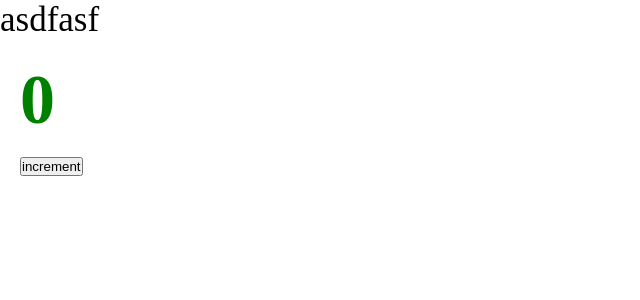
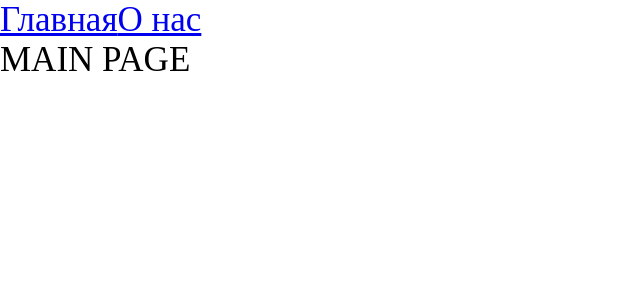
Before and after one commit to ArtemKuznetzov/Advanced-frontend-features, a React app: page / in a window 1280 px wide. Shown: the top 300 px of the page, without its empty margins (0-640 px from the left). Built offline with nearby package versions, Linux system fonts and the light colour scheme.

Commit message:
1.6 add Router, add lazy components

```diff
--- a/src/App.tsx
+++ b/src/App.tsx
@@ -1,12 +1,22 @@
-import React from 'react';
+import React, {Suspense} from 'react';
 import Counter from "./components/Counter";
 import './index.scss'
+import {Routes, Route, Link} from 'react-router-dom'
+import AboutPage from "./pages/AboutPage/AboutPage";
+import MainPage from "./pages/MainPage/MainPage";
+import {AboutPageAsync} from "./pages/AboutPage/AboutPage.async";
+import {MainPageAsync} from "./pages/MainPage/MainPage.async";
 
 const App = () => {
     return (
         <div className='app'>
-            asdfasf
-            <Counter />
+            <Link to={'/'}>Главная</Link>
+            <Link to={'/about'}>О нас</Link>
+            <Suspense fallback={<div>Loading...</div>}>
+                <Routes>
+                    <Route path={'/about'} element={<AboutPageAsync />} /><Route path={'/'} element={<MainPageAsync />}/>
+                </Routes>
+            </Suspense>
         </div>
     );
 };
--- a/src/index.tsx
+++ b/src/index.tsx
@@ -2,8 +2,11 @@ import {someFn} from "./test";
 import {render} from "react-dom";
 import Counter from "./components/Counter";
 import App from "./App";
+import {BrowserRouter} from "react-router-dom";
 
 render(
-    <div><App /></div>,
+    <BrowserRouter>
+            <App />
+    </BrowserRouter>,
     document.getElementById('root')
 )
--- /dev/null
+++ b/src/pages/AboutPage/AboutPage.async.tsx
@@ -0,0 +1,3 @@
+import {lazy} from "react";
+
+export const AboutPageAsync = lazy(() => import('./AboutPage'))
--- /dev/null
+++ b/src/pages/AboutPage/AboutPage.tsx
@@ -0,0 +1,11 @@
+import React from 'react';
+
+const AboutPage = () => {
+    return (
+        <div>
+            ABOUT PAGE
+        </div>
+    );
+};
+
+export default AboutPage;
--- /dev/null
+++ b/src/pages/MainPage/MainPage.async.tsx
@@ -0,0 +1,3 @@
+import {lazy} from "react";
+
+export const MainPageAsync = lazy(() => import('./MainPage'))
--- /dev/null
+++ b/src/pages/MainPage/MainPage.tsx
@@ -0,0 +1,11 @@
+import React from 'react';
+
+const MainPage = () => {
+    return (
+        <div>
+            MAIN PAGE
+        </div>
+    );
+};
+
+export default MainPage;
--- a/tsconfig.json
+++ b/tsconfig.json
@@ -3,11 +3,14 @@
     "outDir": "./dist/",
     // noImplicitAny не позволяет использовать переменные без явного указания типа. Сам any использовать можно
     "noImplicitAny": true,
-    "module": "es6",
+//    "module": "es6",
+    "module": "esnext", // add this line
     // baseUrl необходимо настраивать, чтобы были корректные импорты
     // в target указываем версию стандарта, в которую код будет компилироваться. Нужно для того, чтобы
     // большинство браузеров могло поддерживать наш код
     "target": "es5",
+    // т.к используется React 17, импорт реакта не нужен, он есть по умолчанию. Эта настройка нужна
+    // для того, чтобы не было ошибки из-за отсутствия этого импорта
     "jsx": "react-jsx",
     // allowJs позволяет компилятору обрабатывать не только ts файлы, но и js
     "allowJs": true,
```
